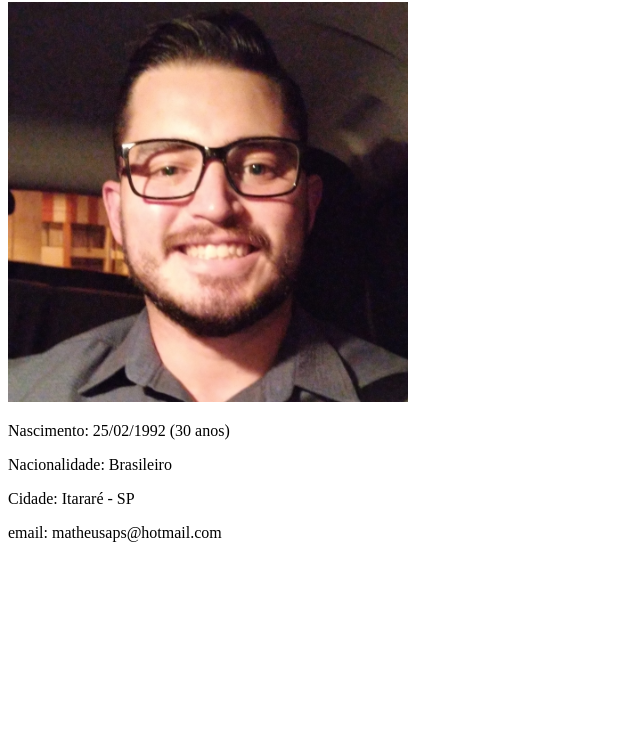
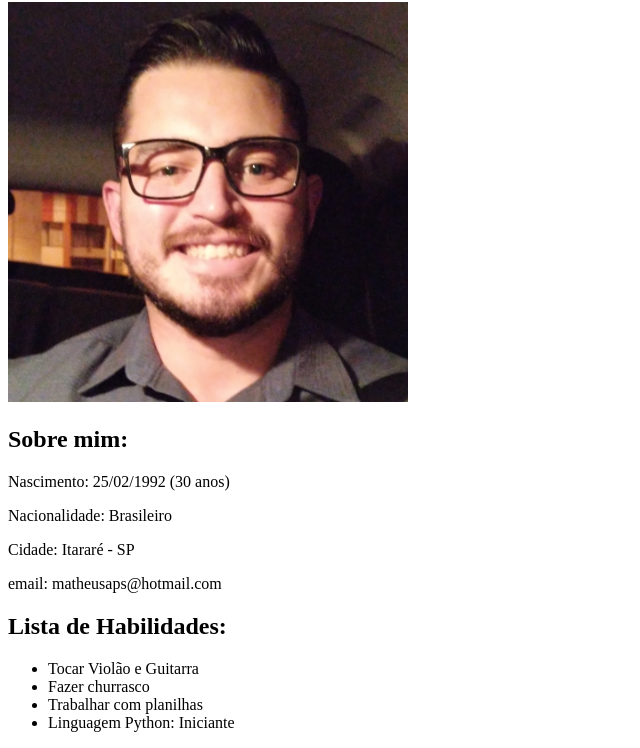
Before and after one commit to MatheusPalma2502/-MatheusPalma2502.github.io, a plain HTML site: page index.html in a window 1280 px wide. Shown: the part 78-826 px from the top of the page, without its empty margins (0-640 px from the left). Before the commit the page ends 800 px from the top, so only its background shows below. Drawn offline with Linux system fonts and the light colour scheme.

Commit message:
Habilidades

```diff
--- a/index.html
+++ b/index.html
@@ -9,13 +9,22 @@
 <body>
     <h1>Nome: Matheus Antonio Palma Silva</h1>
 
-
     <img src="foto-Matheus.jpeg" width="400" alt="Foto de Matheus Palma">
 
-    <p>Nascimento: 25/02/1992 (30 anos)</p>
-    <p>Nacionalidade: Brasileiro</p>
-    <p>Cidade: Itararé - SP</p>
-    <p>email: matheusaps@hotmail.com</p>
+    <H2>Sobre mim:</H2>
+        <p>Nascimento: 25/02/1992 (30 anos)</p>
+        <p>Nacionalidade: Brasileiro</p>
+        <p>Cidade: Itararé - SP</p>
+        <p>email: matheusaps@hotmail.com</p>
+
+   <h2> Lista de Habilidades:</h2>
+        <ul>
+            <li> Tocar Violão e Guitarra</li>
+            <li> Fazer churrasco</li>
+            <li> Trabalhar com planilhas</li>
+            <li> Linguagem Python: Iniciante</li>
+
+        </ul>
 
 </body>
 </html>
```
